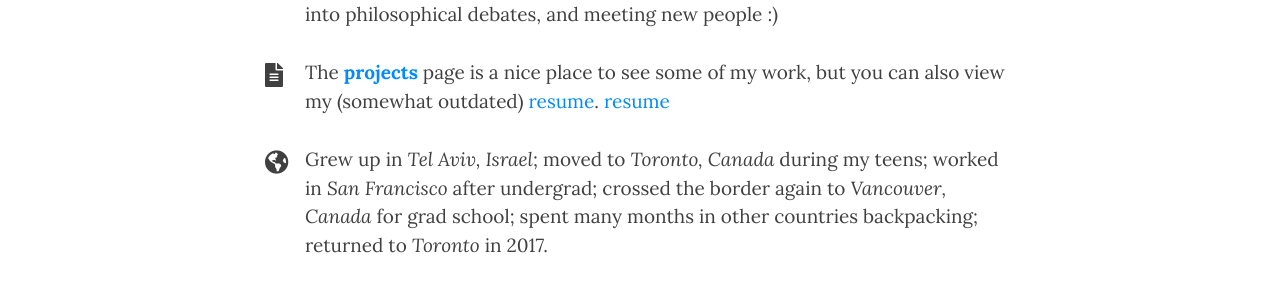
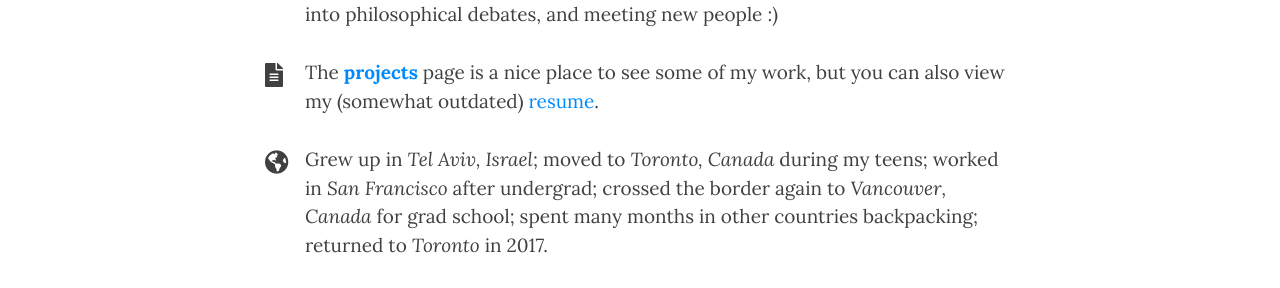
Before and after one commit to 9aram/jekyll_proto, a Jekyll site: the page built from aboutme.html, in a window 1280 px wide and 900 px high, scrolled down 595 px. Shown: the part 171-459 px from the top of the window. Built offline with Jekyll 4.4.1, drawn with Linux system fonts in a browser that asks for light colours; nearby versions of some CDN libraries.

Commit message:
edit abount me

```diff
--- a/aboutme.html
+++ b/aboutme.html
@@ -40,8 +40,7 @@ css: "/assets/css/aboutme.css"
 
     <p class="about-text">
         <span class="fa fa-file-alt about-icon"></span>
-        The <strong><a href="/projects">projects</a></strong> page is a nice place to see some of my work, but you can also view my (somewhat outdated) <a href="/resume">resume</a>. <a href="https://9aram.github.io/portfolio-jeckyll/files/samsung.pdf">resume</a>
-
+        The <strong><a href="/projects">projects</a></strong> page is a nice place to see some of my work, but you can also view my (somewhat outdated) <a href="/resume">resume</a>.
     </p>
 
     <p class="about-text">
```
